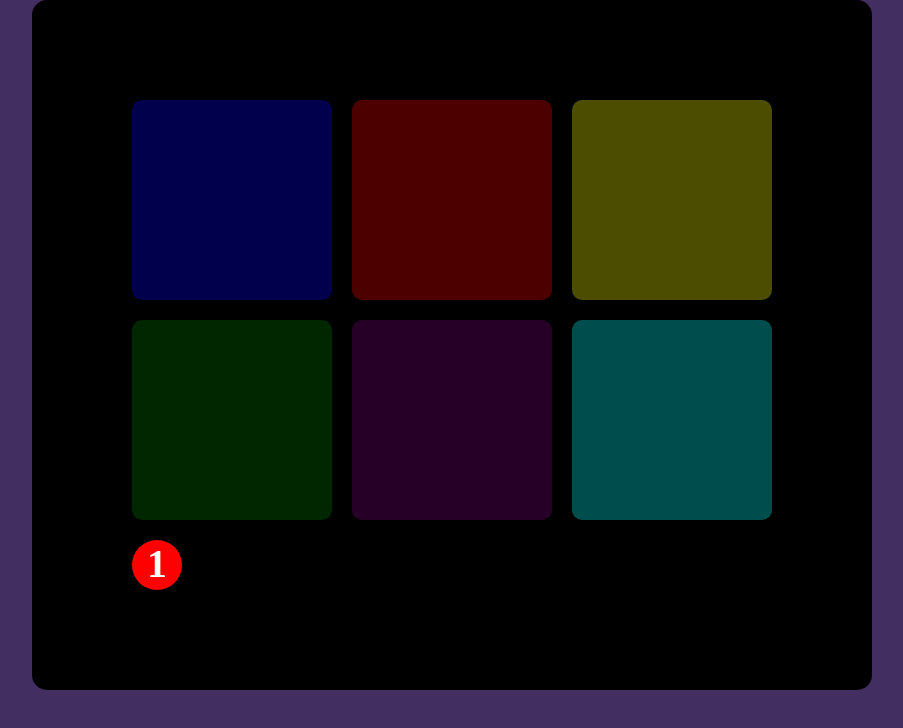
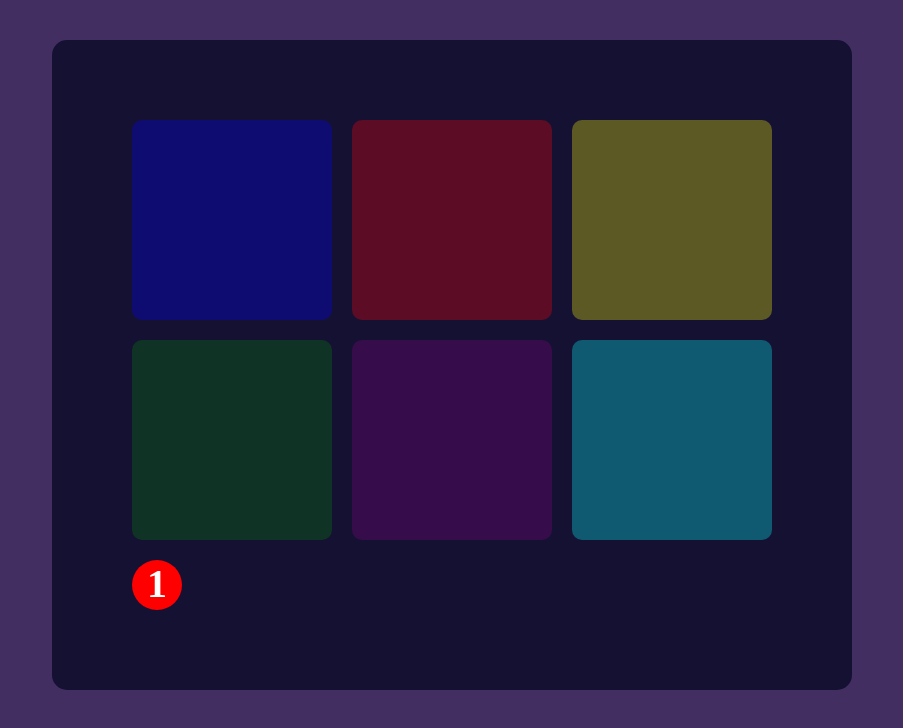
Before and after one commit to gabadadzeluca/simon-says-game, a React (Vite) app: page / in a window 1280 px wide. Shown: the top 728 px of the page, without its empty margins (188-1091 px from the left). Built offline with nearby package versions, Linux system fonts and the light colour scheme.

Commit message:
change background color of gameBoard

```diff
--- a/src/components/GameBoard/GameBoard.styled.ts
+++ b/src/components/GameBoard/GameBoard.styled.ts
@@ -2,10 +2,11 @@ import styled from "styled-components";
 
 export const SGameBoardDiv = styled.div`
   display: grid;
+  align-items: center;
+  margin-top: 4rem;
+  padding: 8rem;
   border-radius: 1.5rem;
-  align-items: center;
-  padding: 10rem;
-  background-color: black;
+  background-color: #151133;
   grid-template-columns: repeat(3, 1fr);
   row-gap: 2rem;
   column-gap: 2rem;
```
